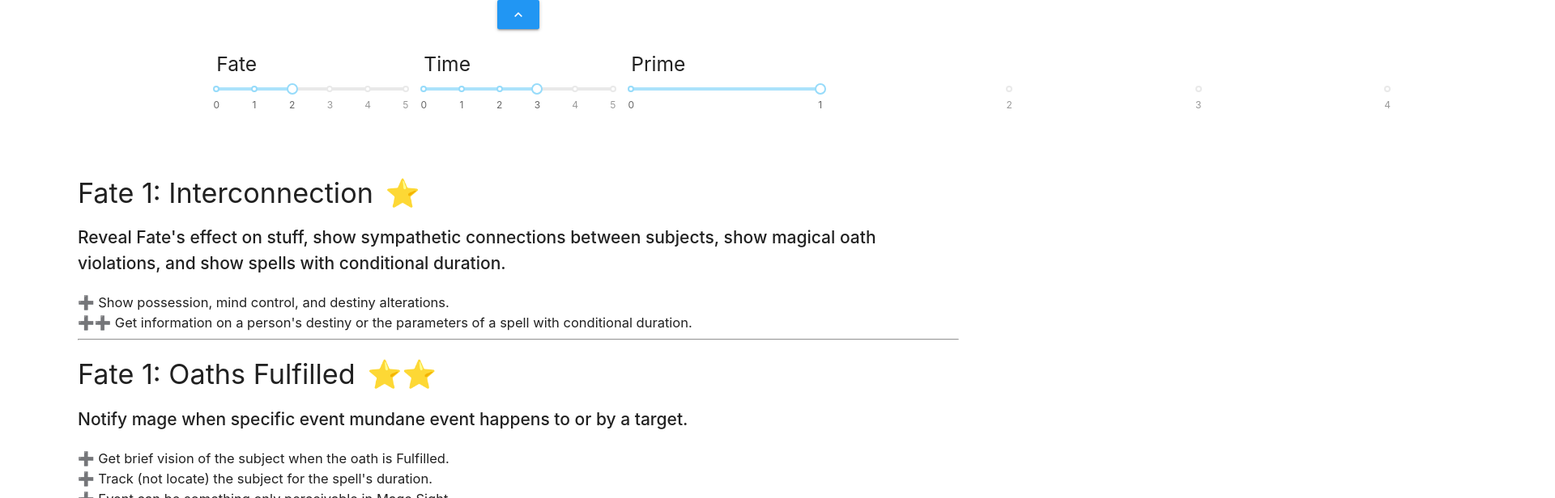
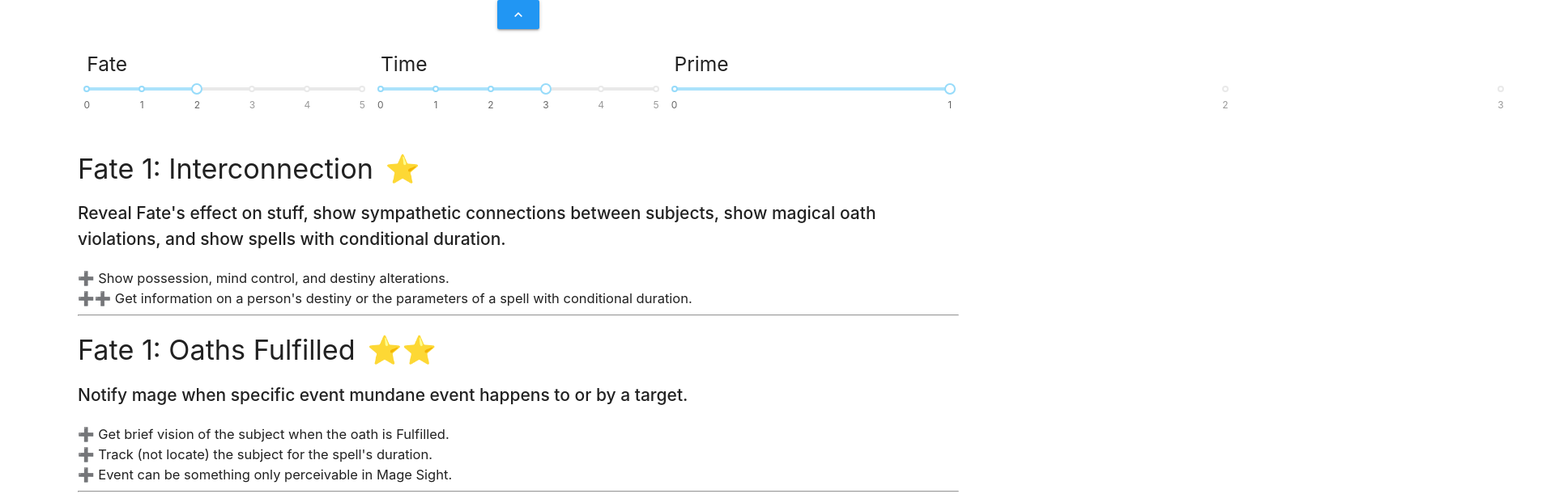
Before and after one commit to Celeo/my_mta2_spells, a React app: page / in a window 1280 px wide. Both pictures are taken after a click on the button "expand_more". Shown: the top 616 px of the page at 81% size, 1920 px wide, since content can reach past the window. Built offline with nearby package versions, Linux system fonts and the light colour scheme.

Commit message:
Using more components

```diff
--- /dev/null
+++ b/src/components/SpellListing.css
@@ -0,0 +1,24 @@
+.spell-rating {
+    color: darkgoldenrod;
+    margin-left: 1rem;
+}
+
+.withstand-rating {
+    font-size: 120%;
+    margin-bottom: -1em;
+}
+
+.spell-body {
+    font-size: 140%;
+}
+
+.spell-reaches {
+    font-size: 110%;
+    margin-top: 0;
+    margin-bottom: 0;
+}
+
+.controls-actual {
+    padding-top: 2rem;
+    padding-bottom: 2rem;
+}
--- /dev/null
+++ b/src/components/SpellListing.js
@@ -0,0 +1,133 @@
+import React, { useState } from 'react'
+import PropTypes from 'prop-types'
+import Slider from 'rc-slider'
+import './SpellListing.css'
+
+const sliderMarks = { 0: 0, 1: 1, 2: 2, 3: 3, 4: 4, 5: 5 }
+
+const SpellReach = (props) => {
+  const reachText = Array.from(Array(props.count).keys()).map(_ => '➕').join('')
+  return (
+    <p className="spell-reaches">{ reachText } { props.effect }</p>
+  )
+}
+
+SpellReach.propTypes = {
+  count: PropTypes.number.isRequired,
+  effect: PropTypes.string.isRequired
+}
+
+const Spell = (props) => {
+  return (
+    <div>
+      <h4>
+        { props.arcanum } { props.level }: { props.name }
+        { props.rating > 0 && <span className="spell-rating">{ '⭐'.repeat(props.rating) }</span> }
+      </h4>
+      { props.withstand ? <p className="withstand-rating">Withstand: { props.withstand }</p> : null }
+      <p className="spell-body"><strong>{ props.short }</strong></p>
+      {
+        props.reaches.map(r => <SpellReach key={r.count + ':' + r.effect} count={r.count} effect={r.effect} />)
+      }
+      <hr />
+    </div>
+  )
+}
+
+Spell.propTypes = {
+  arcanum: PropTypes.string.isRequired,
+  level: PropTypes.number.isRequired,
+  name: PropTypes.string.isRequired,
+  psf: PropTypes.string.isRequired,
+  withstand: PropTypes.string,
+  short: PropTypes.string.isRequired,
+  reaches: PropTypes.array.isRequired,
+  rating: PropTypes.number.isRequired
+}
+
+const ArcanumSlider = (props) => {
+  return (
+    <div>
+      <h5 className="slider-title">{props.title}</h5>
+      <Slider
+        min={0}
+        max={props.max}
+        step={1}
+        marks={sliderMarks}
+        value={props.level}
+        onChange={props.onChange}
+      />
+    </div>
+  )
+}
+
+ArcanumSlider.propTypes = {
+  title: PropTypes.string.isRequired,
+  level: PropTypes.number.isRequired,
+  max: PropTypes.number.isRequired,
+  onChange: PropTypes.func.isRequired
+}
+
+const ControlSliders = (props) => {
+  const [show, setShow] = useState(true)
+  return (
+    <div className="controls">
+      <div className="flex-row">
+        <button className="btn blue" onClick={() => setShow(!show)}>
+          <i className="material-icons">{ show ? 'expand_more' : 'expand_less' }</i>
+        </button>
+      </div>
+      <div className={'controls-actual' + (show ? ' hidden' : '')}>
+        <div className="row">
+          {
+            props.rows.map((row, index) =>
+              <div key={row[0]}>
+                <div className="col m4 s12">
+                  <ArcanumSlider title={row[0]} level={row[1]} max={row[3] || 5} onChange={row[2]} />
+                </div>
+                { index !== props.rows.length - 1 ? <div className="hide-on-med-and-up spacer" /> : null }
+              </div>
+            )
+          }
+        </div>
+      </div>
+    </div>
+  )
+}
+
+ControlSliders.propTypes = {
+  rows: PropTypes.array.isRequired
+}
+
+const SpellListing = (props) => {
+  const [fateLevel, setFateLevel] = useState(2)
+  const [timeLevel, setTimeLevel] = useState(3)
+  const [primeLevel, setPrimeLevel] = useState(1)
+
+  const filtered = props.spellData.spells.filter(e =>
+    (e.arcanum === 'Time' && e.level <= timeLevel) ||
+    (e.arcanum === 'Fate' && e.level <= fateLevel) ||
+    (e.arcanum === 'Prime' && e.level <= primeLevel)
+  )
+
+  return (
+    <div>
+      <ControlSliders
+        rows={[
+          [ 'Fate', fateLevel, setFateLevel ],
+          [ 'Time', timeLevel, setTimeLevel ],
+          [ 'Prime', primeLevel, setPrimeLevel, 1 ]
+        ]}
+      />
+      <div className="spell-listing">
+        { filtered.map(s => <Spell key={s.name} {...s} />) }
+      </div>
+    </div>
+  )
+}
+
+SpellListing.propTypes = {
+  spellData: PropTypes.object.isRequired
+}
+
+export default SpellListing
--- a/src/index.css
+++ b/src/index.css
@@ -7,39 +7,13 @@ body {
     padding-bottom: 5em;
 }
 
-.controls {
-    width: 60%;
-    margin-left: auto;
-    margin-right: auto;
-}
-
 .container-medium {
     width: 85%;
     margin-left: auto;
     margin-right: auto;
 }
 
-.spell-rating {
-    color: darkgoldenrod;
-    margin-left: 1rem;
-}
-
 h4 {
-    margin-bottom: 0;
-}
-
-.withstand-rating {
-    font-size: 120%;
-    margin-bottom: -1em;
-}
-
-.spell-body {
-    font-size: 140%;
-}
-
-.spell-reaches {
-    font-size: 110%;
-    margin-top: 0;
     margin-bottom: 0;
 }
 
@@ -67,11 +41,6 @@ h4 {
     margin-bottom: 0;
 }
 
-.controls-actual {
-    padding-top: 2rem;
-    padding-bottom: 4rem;
-}
-
 .flex-row {
     display: -webkit-box;
     display: -moz-box;
--- a/src/index.js
+++ b/src/index.js
@@ -1,131 +1,15 @@
-import React, { useState } from 'react'
-import PropTypes from 'prop-types'
+import React from 'react'
 import ReactDOM from 'react-dom'
-import Slider from 'rc-slider'
 import '../node_modules/materialize-css/dist/css/materialize.min.css'
 import 'rc-slider/assets/index.css'
 import './index.css'
 import spellData from './data.json'
-
-const sliderMarks = { 0: 0, 1: 1, 2: 2, 3: 3, 4: 4, 5: 5 }
-
-const SpellReach = (props) => {
-  const reachText = Array.from(Array(props.count).keys()).map(_ => '➕').join('')
-  return (
-    <p className="spell-reaches">{ reachText } { props.effect }</p>
-  )
-}
-
-SpellReach.propTypes = {
-  count: PropTypes.number,
-  effect: PropTypes.string
-}
-
-const Spell = (props) => {
-  return (
-    <div>
-      <h4>
-        { props.arcanum } { props.level }: { props.name }
-        { props.rating > 0 && <span className="spell-rating">{ '⭐'.repeat(props.rating) }</span> }
-      </h4>
-      { props.withstand ? <p className="withstand-rating">Withstand: { props.withstand }</p> : null }
-      <p className="spell-body"><strong>{ props.short }</strong></p>
-      {
-        props.reaches.map(r => <SpellReach key={r.count + ':' + r.effect} count={r.count} effect={r.effect} />)
-      }
-      <hr />
-    </div>
-  )
-}
-
-Spell.propTypes = {
-  arcanum: PropTypes.string,
-  level: PropTypes.number,
-  name: PropTypes.string,
-  psf: PropTypes.string,
-  withstand: PropTypes.string,
-  short: PropTypes.string,
-  reaches: PropTypes.array,
-  rating: PropTypes.number
-}
-
-const ArcanumSlider = (props) => {
-  return (
-    <div>
-      <h5 className="slider-title">{props.title}</h5>
-      <Slider
-        min={0}
-        max={props.max}
-        step={1}
-        marks={sliderMarks}
-        value={props.level}
-        onChange={props.onChange}
-      />
-    </div>
-  )
-}
-
-ArcanumSlider.propTypes = {
-  title: PropTypes.string,
-  level: PropTypes.number,
-  max: PropTypes.number,
-  onChange: PropTypes.func
-}
-
-const ControlSliders = (props) => {
-  const [show, setShow] = useState(true)
-  return (
-    <div className="controls">
-      <div className="flex-row">
-        <button className="btn blue" onClick={() => setShow(!show)}>
-          <i className="material-icons">{ show ? 'expand_more' : 'expand_less' }</i>
-        </button>
-      </div>
-      <div className={'controls-actual' + (show ? ' hidden' : '')}>
-        <div className="row">
-          {
-            props.rows.map((row, index) =>
-              <div key={row[0]}>
-                <div className="col m4 s12">
-                  <ArcanumSlider title={row[0]} level={row[1]} max={row[3] || 5} onChange={row[2]} />
-                </div>
-                { index !== props.rows.length - 1 ? <div className="hide-on-med-and-up spacer" /> : null }
-              </div>
-            )
-          }
-        </div>
-      </div>
-    </div>
-  )
-}
-
-ControlSliders.propTypes = {
-  rows: PropTypes.array
-}
+import SpellListing from './components/SpellListing.js'
 
 const Index = () => {
-  const [fateLevel, setFateLevel] = useState(2)
-  const [timeLevel, setTimeLevel] = useState(3)
-  const [primeLevel, setPrimeLevel] = useState(1)
-
-  const filtered = spellData.spells.filter(e =>
-    (e.arcanum === 'Time' && e.level <= timeLevel) ||
-    (e.arcanum === 'Fate' && e.level <= fateLevel) ||
-    (e.arcanum === 'Prime' && e.level <= primeLevel)
-  )
-
   return (
-    <div>
-      <ControlSliders
-        rows={[
-          [ 'Fate', fateLevel, setFateLevel ],
-          [ 'Time', timeLevel, setTimeLevel ],
-          [ 'Prime', primeLevel, setPrimeLevel, 1 ]
-        ]}
-      />
-      <div className="container-medium">
-        { filtered.map(s => <Spell key={s.name} {...s} />) }
-      </div>
+    <div className="container-medium">
+      <SpellListing spellData={spellData} />
     </div>
   )
 }
```
